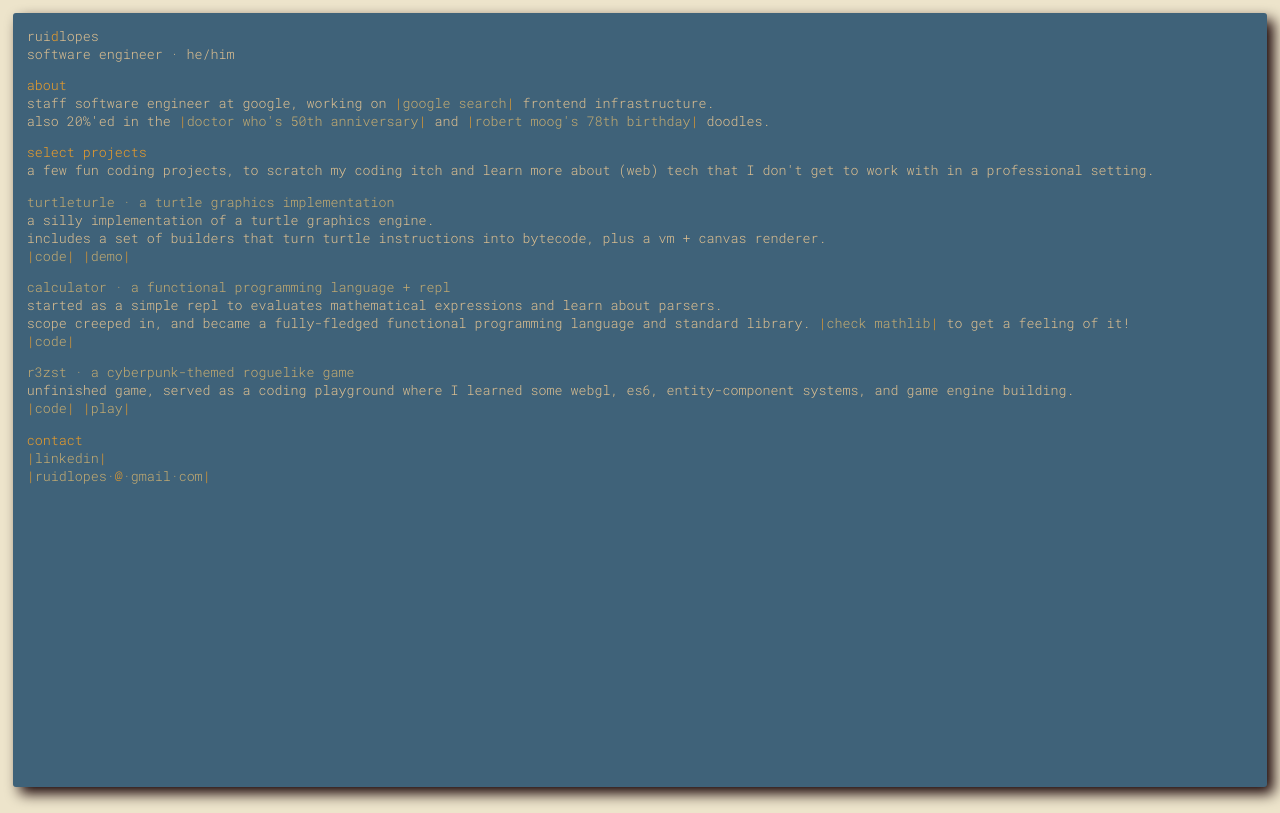
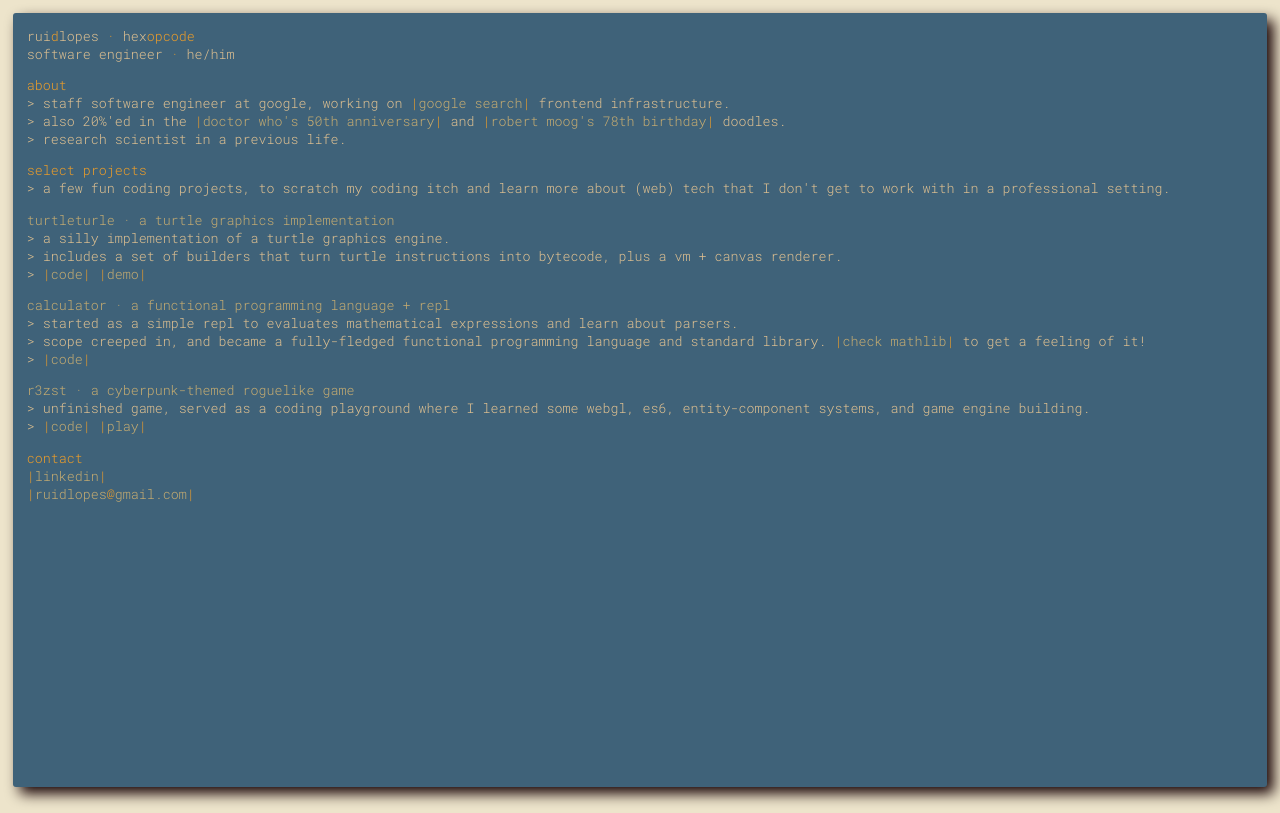
Before and after one commit to hexopcode/hexopcode.github.io, a plain HTML site: page index.html in a window 1280 px wide. Drawn offline with Linux system fonts and the light colour scheme.

Commit message:
Misc style updates.

```diff
--- a/index.html
+++ b/index.html
@@ -10,7 +10,7 @@
   <meta name="apple-mobile-web-app-capable" content="yes">
   <meta name="mobile-web-app-capable" content="yes">
 
-  <title>rui lopes</title>
+  <title>rui lopes · hexopcode</title>
 
   <link rel="preconnect" href="https://fonts.googleapis.com">
   <link rel="preconnect" href="https://fonts.gstatic.com" crossorigin>
@@ -31,8 +31,8 @@
 </head>
 <body>
   <main>
-    <h1>rui<span class="highlight">d</span>lopes</h1>
-    <h2>software engineer · he/him</h2>
+    <h1>rui<span class="highlight">d</span>lopes <span class="highlight">·</span> hex<span class="highlight">opcode</span></h1>
+    <h2>software engineer <span class="highlight">·</span> he/him</h2>
     <section>
       <header class="highlight">about</header>
       <p>
@@ -42,6 +42,9 @@
       <p>
         also 20%'ed in the <a href="https://www.google.com/doodles/doctor-whos-50th-anniversary">doctor who's 50th anniversary</a>
         and <a href="https://www.google.com/doodles/robert-moogs-78th-birthday">robert moog's 78th birthday</a> doodles.
+      </p>
+      <p>
+        research scientist in a previous life.
       </p>
     </section>
     <section>
@@ -90,7 +93,7 @@
       <header class="highlight">contact</header>
       <ul>
         <li><a href="https://www.linkedin.com/in/ruidlopes/">linkedin</a></li>
-        <li><a href="mailto:ruidlopes@gmail.com" id="mail">ruidlopes·<span class="highlight">@</span>·gmail·com</a></li>
+        <li><a href="mailto:ruidlopes@gmail.com" id="mail">ruidlopes<span class="highlight">@</span>gmail.com</a></li>
       </ul>
     </section>
   </main>
--- a/style.css
+++ b/style.css
@@ -18,7 +18,7 @@
 }
 
 /** reset */
-*, *:before, *:after {
+*, *::before, *::after {
   box-sizing: border-box;
   margin: 0;
   padding: 0;
@@ -65,6 +65,10 @@ header {
   margin-top: 1em;
 }
 
+p::before {
+  content: '> ';
+}
+
 li {
   list-style: none;
 }
@@ -79,7 +83,7 @@ a:hover {
   color: var(--nowak-02);
 }
 
-a:before, a:after {
+a::before, a::after {
   content: '|';
   color: var(--nowak-02);
 }
```
